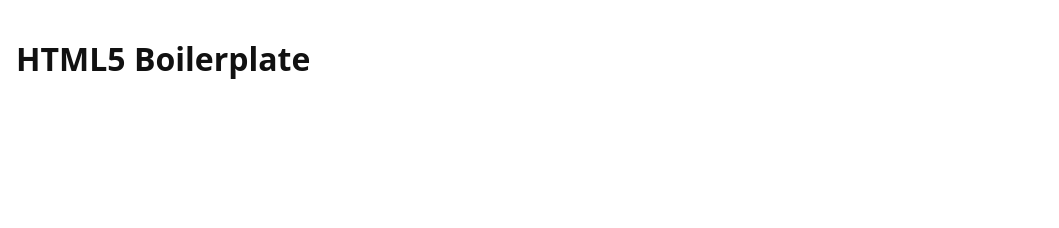
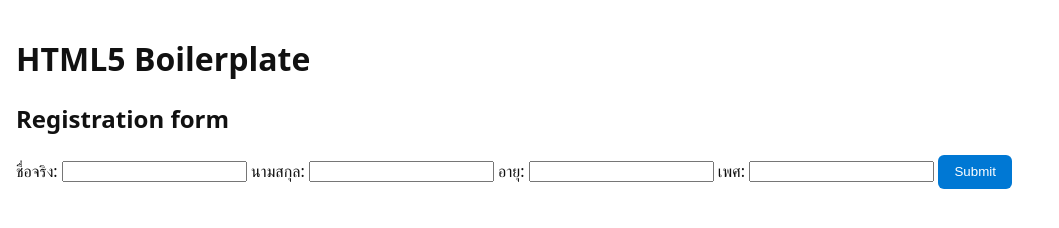
Before and after one commit to Pakorn-Eng/boybright, a plain HTML site: page index.html in a window 1280 px wide. Shown: the whole page, without its empty margins (0-1059 px from the left). Drawn offline with Linux system fonts and the light colour scheme.

Commit message:
get form object

```diff
--- a/index.html
+++ b/index.html
@@ -11,8 +11,46 @@
     <header>
       <h1>HTML5 Boilerplate</h1>
     </header>
-    <main></main>
+    <main>
+      <section>
+        <div
+          display="flex"
+          flex-direction="row"
+          justify-content="space-between"
+        >
+          <h2>Registration form</h2>
+          ชื่อจริง:
+          <input type="text" name="firstName" id="firstName" /> นามสกุล:
+          <input type="text" name="lastName" id="lastName" /> อายุ:
+          <input type="number" name="age" id="age" /> เพศ:
+          <input type="text" name="gender" id="gender" />
+          <button id="submitBtn" onclick="submitForm()">Submit</button>
+        </div>
+      </section>
+    </main>
     <script type="module" src="js/main.js" defer></script>
-    <script></script>
+    <script>
+      let submitForm = () => {
+        let firstName = document.querySelector("input[name='firstName']").value;
+        let lastName = document.querySelector("input[name='lastName']").value;
+        let age = document.querySelector("input[name='age']").value;
+        let gender = document.querySelector("input[name='gender']").value;
+
+        console.log("First Name:", firstName);
+        console.log("Last Name:", lastName);
+        console.log("Age:", age);
+        console.log("Gender:", gender);
+        let userData = {
+          firstName: firstName.value,
+          lastName: lastName.value,
+          age: age.value,
+          gender: gender.value,
+        };
+        if (!firstName || !lastName || !age || !gender) {
+          alert("กรุณากรอกข้อมูลให้ครบถ้วน");
+          return;
+        }
+      };
+    </script>
   </body>
 </html>
```
